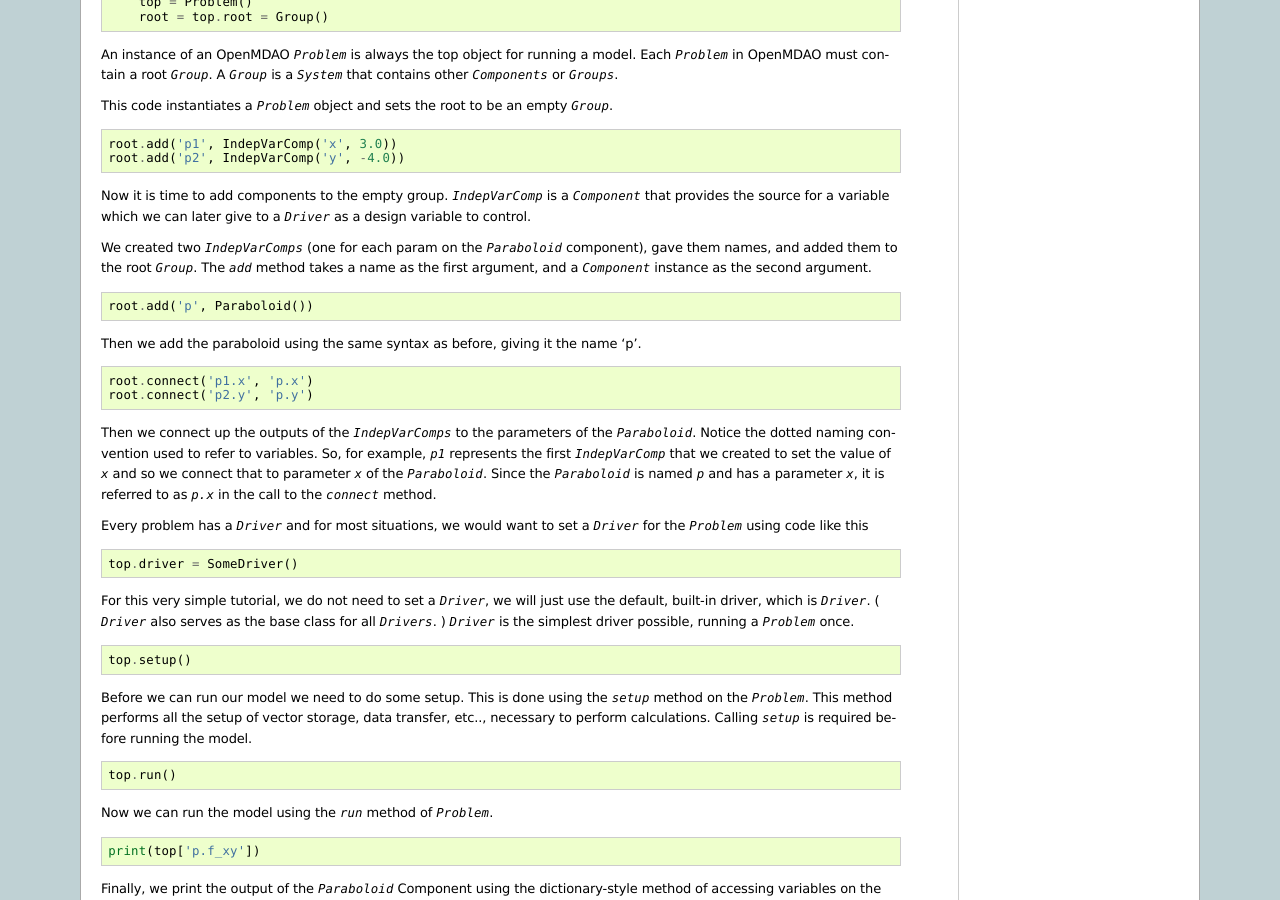
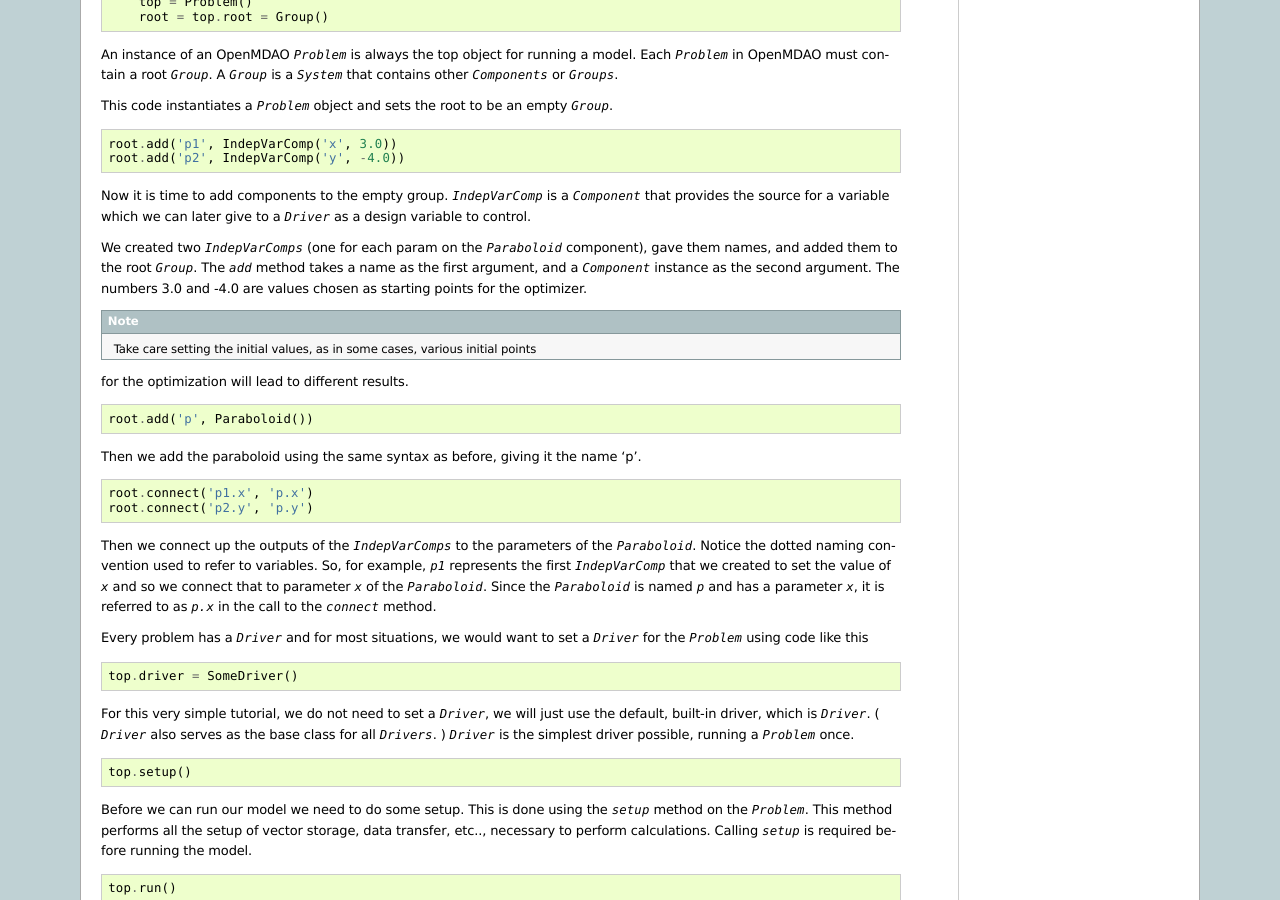
Before and after one commit to OpenMDAO/OpenMDAO1, a Sphinx documentation site: the page built from openmdao/docs/usr-guide/tutorials/paraboloid-tutorial.rst, in a window 1280 px wide and 900 px high, scrolled down 2146 px. Built offline with Sphinx 7.4.7, drawn with Linux system fonts in a browser that asks for light colours.

Commit message:
fixing more doc stories

```diff
--- a/openmdao/docs/usr-guide/tutorials/paraboloid-tutorial.rst
+++ b/openmdao/docs/usr-guide/tutorials/paraboloid-tutorial.rst
@@ -178,7 +178,12 @@ to a `Driver` as a design variable to control.
 We created two `IndepVarComps` (one for each param on the `Paraboloid`
 component), gave them names, and added them to the root `Group`. The `add`
 method takes a name as the first argument, and a `Component` instance as the
-second argument.
+second argument.  The numbers 3.0 and -4.0 are values chosen as starting points
+for the optimizer.
+
+.. note:: Take care setting the initial values, as in some cases, various initial points
+for the optimization will lead to different results.
+
 
 ::
 
--- a/openmdao/docs/usr-guide/tutorials/sellar.rst
+++ b/openmdao/docs/usr-guide/tutorials/sellar.rst
@@ -188,6 +188,8 @@ We use `add` to add `Components` or `Systems`
 to a `Group.` The order you add them to your `Group` is the order they will
 execute, so it is important to add them in the correct order. Here, this means starting
 with the IndepVarComps, then adding our disciplines, and finishing with the objective and constraints.
+In the statements that add `x` and `z` to groups, note that the args `1.0` and `np.array([5.0, 2.0])` are
+simply initial user-defined starting values that were arbitrarily chosen in this case.
 
 We have also decided to declare all of our connections to be implicit by
 using the `promotes` argument when we added any component. When you
```
